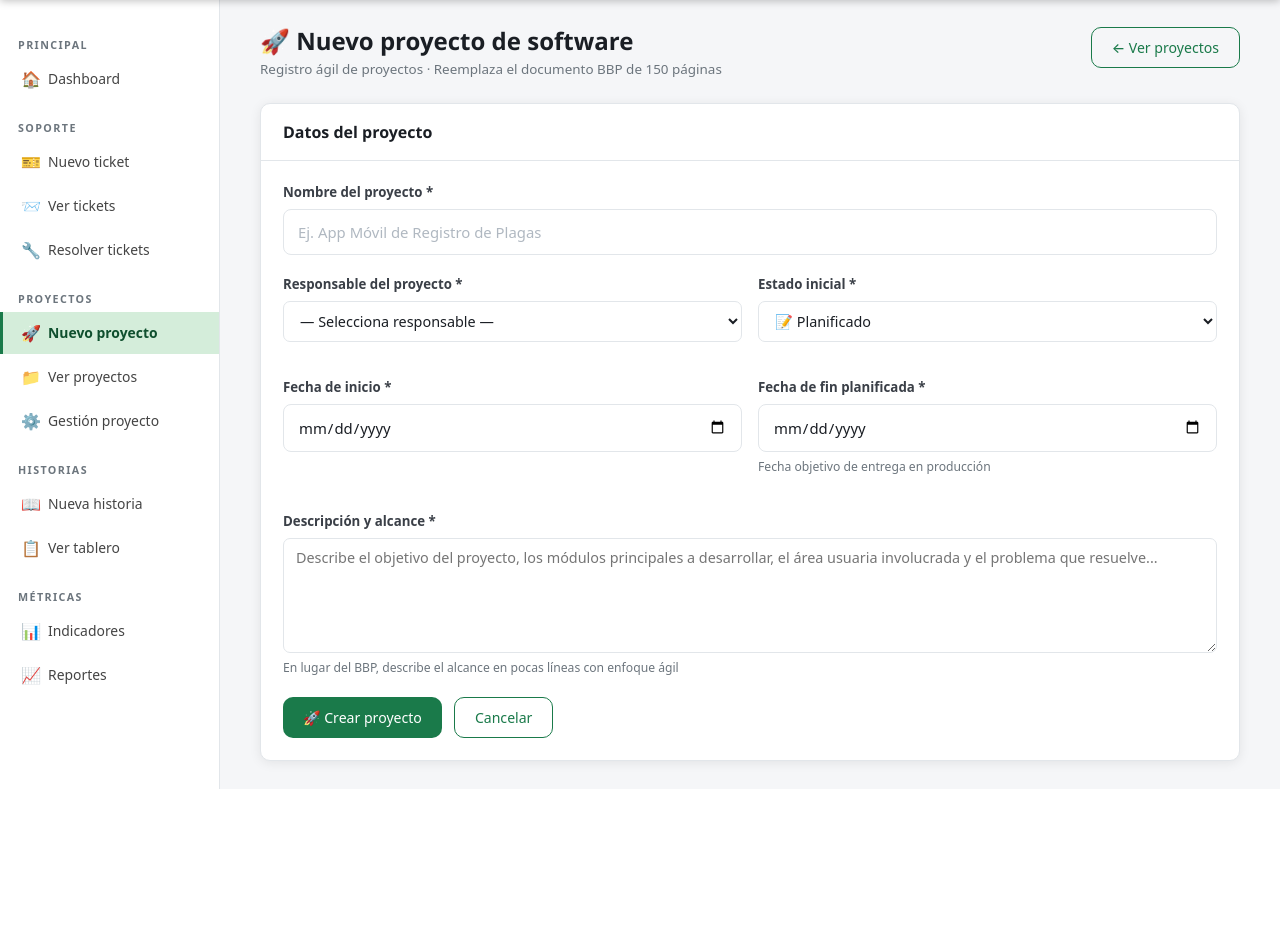
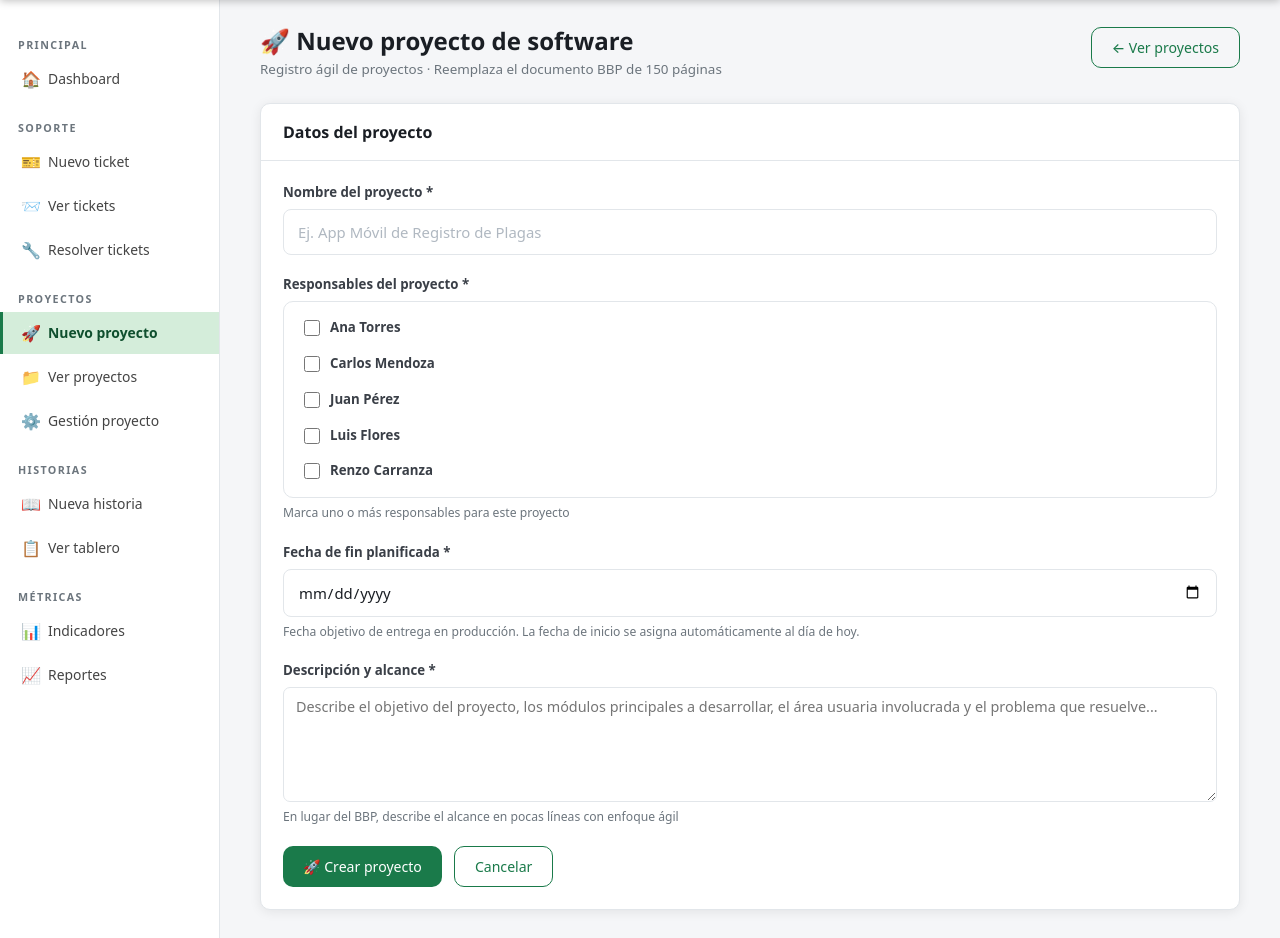
Before and after one commit to Asbieru/Trabajo-DAW-Agrovision, a Flask app: page /proyecto/nuevo in a window 1280 px wide. Shown: the part 61-999 px from the top of the page. Before the commit the page ends 850 px from the top, so only its background shows below. Run offline with Flask 3, Linux system fonts and the light colour scheme; data comes from the database, SQL or seed files in the repository; both versions use the stored data as it was after the commit.

Commit message:
arreglo_nuevo_proyecto

```diff
--- a/main.py
+++ b/main.py
@@ -230,13 +230,17 @@ def form_proyecto():
 @app.route('/proyecto/guardar', methods=['POST'])
 def guardar_proyecto():
     try:
+        from datetime import date
+        ids_responsables = request.form.getlist('responsables')
+        if not ids_responsables:
+            abort(400)
         obj = Proyecto(
-            nombre         = request.form['nombre'],
-            id_responsable = request.form['id_responsable'],
-            estado         = request.form['estado'],
-            fecha_inicio   = request.form['fecha_inicio'],
-            fecha_fin_plan = request.form['fecha_fin_plan'],
-            descripcion    = request.form['descripcion'],
+            nombre           = request.form['nombre'],
+            ids_responsables = ids_responsables,
+            estado           = 'planificado',
+            fecha_inicio     = date.today().strftime('%Y-%m-%d'),
+            fecha_fin_plan   = request.form['fecha_fin_plan'],
+            descripcion      = request.form['descripcion'],
         )
         insertarProyecto(obj)
     except KeyError:
--- a/static/css/index.css
+++ b/static/css/index.css
@@ -1730,3 +1730,37 @@ body {
     border-bottom-style: solid;
 }
 .error-page-code--azul { color: var(--azul); }
+
+/* ── CHECKBOXES LISTA DE RESPONSABLES (nuevoProyecto) ── */
+.checkbox-lista {
+    display: flex;
+    flex-direction: column;
+    gap: 8px;
+    padding: 12px 14px;
+    border: 1.5px solid var(--gris-borde);
+    border-radius: var(--radio);
+    background: var(--blanco);
+    max-height: 200px;
+    overflow-y: auto;
+}
+.checkbox-item {
+    display: flex;
+    align-items: center;
+    gap: 10px;
+    cursor: pointer;
+    font-size: 0.92rem;
+    color: var(--negro);
+    padding: 4px 6px;
+    border-radius: 6px;
+    transition: background 0.15s;
+}
+.checkbox-item:hover {
+    background: var(--verde-claro);
+}
+.checkbox-item input[type="checkbox"] {
+    width: 16px;
+    height: 16px;
+    accent-color: var(--verde);
+    cursor: pointer;
+    flex-shrink: 0;
+}
--- a/templates/nuevoProyecto.html
+++ b/templates/nuevoProyecto.html
@@ -23,6 +23,9 @@
     <div class="card-body">
         <form action="{{ url_for('guardar_proyecto') }}" method="POST">
 
+            <!-- Estado oculto: siempre planificado al crear -->
+            <input type="hidden" name="estado" value="planificado">
+
             <!-- Nombre del proyecto -->
             <div class="form-group form-section-spacing">
                 <label for="nombre">Nombre del proyecto *</label>
@@ -32,42 +35,25 @@
                        required>
             </div>
 
-            <!-- Responsable y Estado -->
-            <div class="form-grid form-section-spacing">
-                <div class="form-group">
-                    <label for="id_responsable">Responsable del proyecto *</label>
-                    <select id="id_responsable" name="id_responsable" required>
-                        <option value="">— Selecciona responsable —</option>
-                        {% for r in responsables %}
-                        <option value="{{ r.id_usuario }}">{{ r.nombre_completo }}</option>
-                        {% endfor %}
-                    </select>
+            <!-- Responsables: checkboxes -->
+            <div class="form-group form-section-spacing">
+                <label>Responsables del proyecto *</label>
+                <div class="checkbox-lista">
+                    {% for r in responsables %}
+                    <label class="checkbox-item">
+                        <input type="checkbox" name="responsables" value="{{ r.id_usuario }}">
+                        <span>{{ r.nombre_completo }}</span>
+                    </label>
+                    {% endfor %}
                 </div>
-
-                <div class="form-group">
-                    <label for="estado">Estado inicial *</label>
-                    <select id="estado" name="estado" required>
-                        <option value="planificado" selected>📝 Planificado</option>
-                        <option value="en_desarrollo">⚙️ En desarrollo</option>
-                        <option value="qa">🧪 QA / Pruebas</option>
-                        <option value="completado">✅ Completado</option>
-                        <option value="pausado">⏸️ Pausado</option>
-                    </select>
-                </div>
+                <span class="form-hint">Marca uno o más responsables para este proyecto</span>
             </div>
 
-            <!-- Fechas -->
-            <div class="form-grid form-section-spacing">
-                <div class="form-group">
-                    <label for="fecha_inicio">Fecha de inicio *</label>
-                    <input type="date" id="fecha_inicio" name="fecha_inicio" required>
-                </div>
-
-                <div class="form-group">
-                    <label for="fecha_fin_plan">Fecha de fin planificada *</label>
-                    <input type="date" id="fecha_fin_plan" name="fecha_fin_plan" required>
-                    <span class="form-hint">Fecha objetivo de entrega en producción</span>
-                </div>
+            <!-- Fecha de fin planificada -->
+            <div class="form-group form-section-spacing">
+                <label for="fecha_fin_plan">Fecha de fin planificada *</label>
+                <input type="date" id="fecha_fin_plan" name="fecha_fin_plan" required>
+                <span class="form-hint">Fecha objetivo de entrega en producción. La fecha de inicio se asigna automáticamente al día de hoy.</span>
             </div>
 
             <!-- Descripción / Alcance -->
```
Also changed, not shown: bd_proyectofinal.sql (+14 -0 lines), proyectoAD.py (+61 -14 lines), templates/GestionIncidencia.html (+9 -1 lines).
